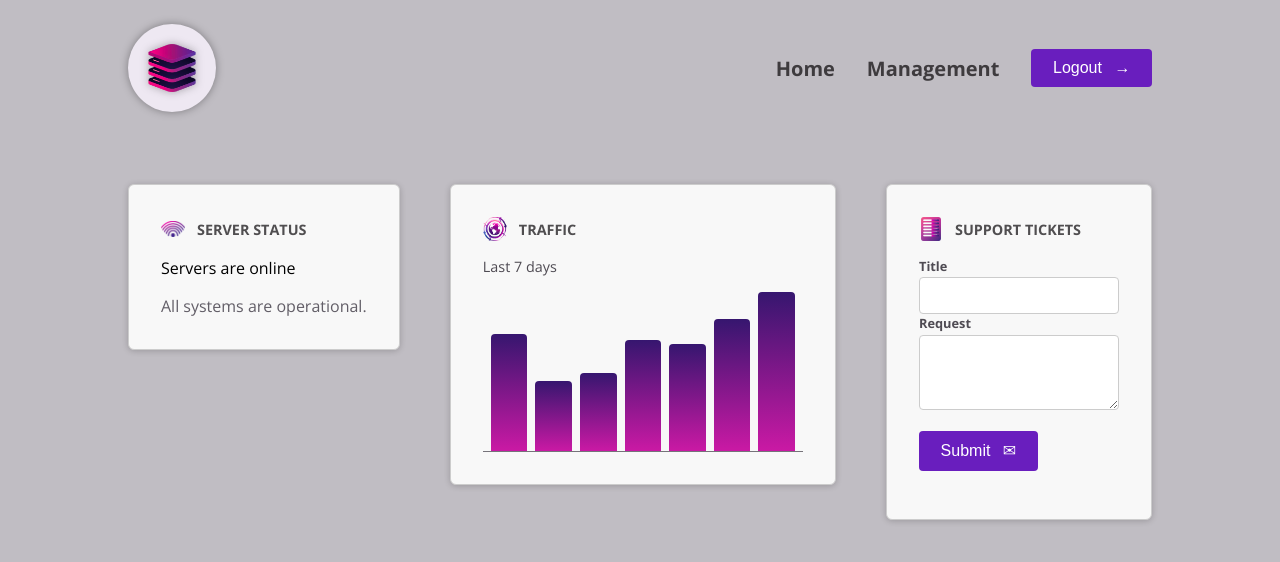
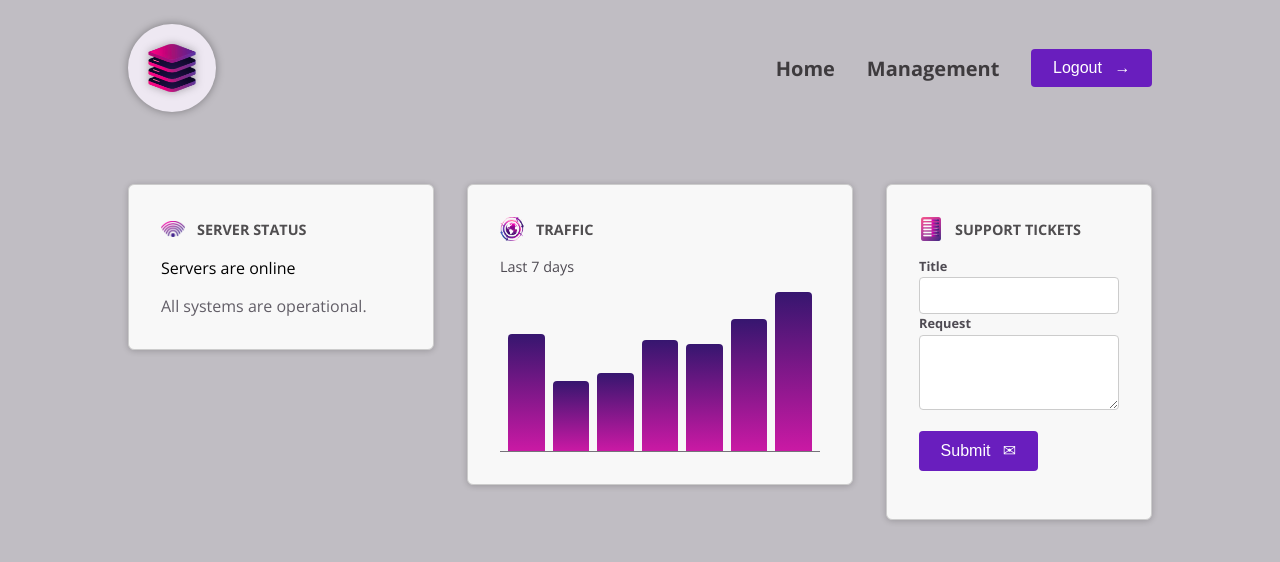
Before and after one commit to Oleg-ru/ng-maximilian-tickets-app, an Angular app: page / in a window 1280 px wide. Shown: the top 562 px of the page. Built offline with nearby package versions, Linux system fonts and the light colour scheme.

Commit message:
feature: use :host for server-status.css

```diff
--- a/src/components/dashboard/server-status/server-status.css
+++ b/src/components/dashboard/server-status/server-status.css
@@ -1,4 +1,4 @@
-#status {
+:host {
   display: block;
   width: 15rem;
 }
--- a/src/components/dashboard/server-status/server-status.html
+++ b/src/components/dashboard/server-status/server-status.html
@@ -1,4 +1,3 @@
-<div>
 @if (currentStatus === 'online') {
   <p>Servers are online</p>
   <p>All systems are operational.</p>
@@ -9,4 +8,3 @@
   <p>Server status is unknown</p>
   <p>Fetching server status failed.</p>
 }
-</div>
```
Lines whose indentation alone changed are shown as unchanged.
